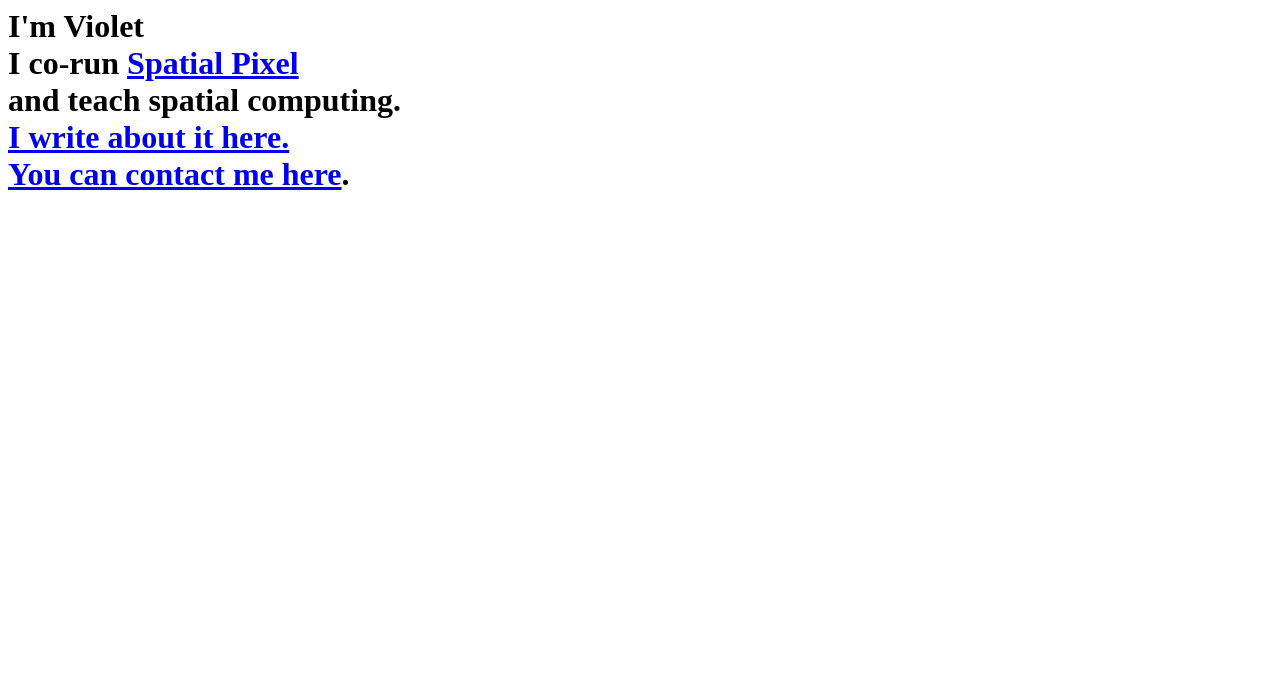
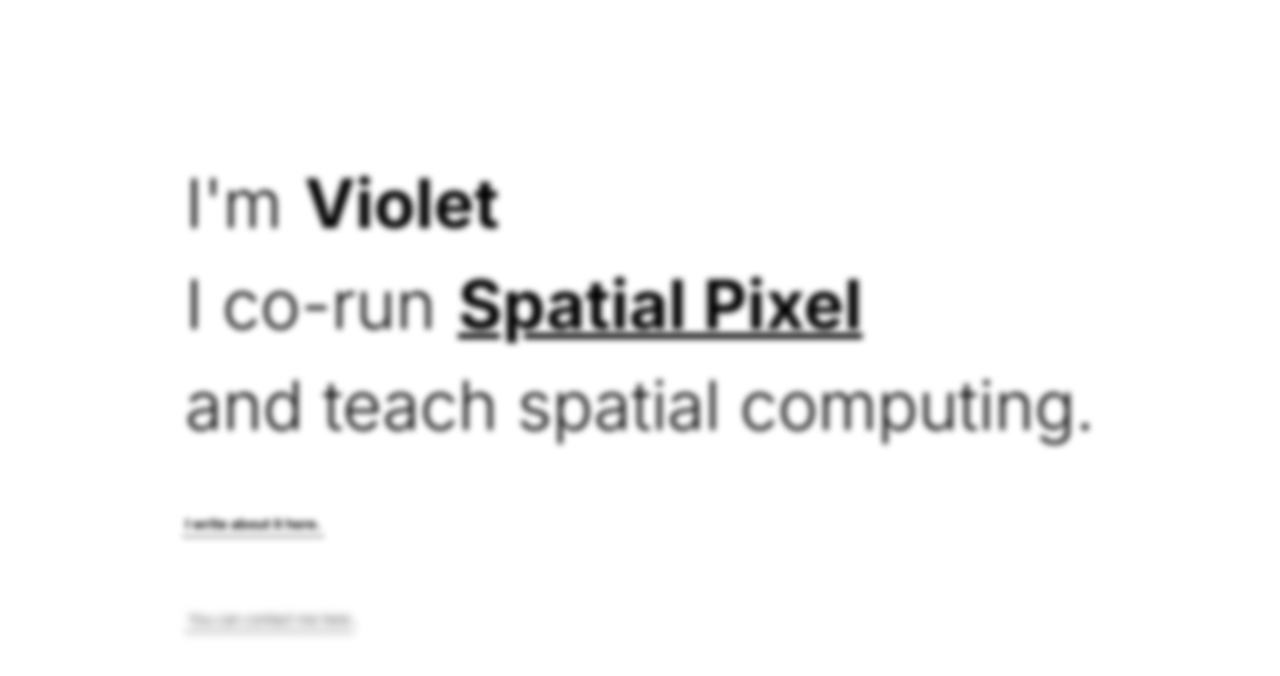
Before and after one commit to violetwhitney/violetwhitneyme, a plain HTML site: page index.html in a window 1280 px wide. Drawn offline with Linux system fonts and the light colour scheme.

Commit message:
Update index.html
linked css

```diff
--- a/index.html
+++ b/index.html
@@ -1,3 +1,17 @@
+<!DOCTYPE html>
+<html lang="en">
+<head>
+  <meta charset="UTF-8">
+  <meta name="viewport" content="width=device-width, initial-scale=1.0">
+  <title>Violet Whitney</title>
+
+  <!-- Link to Google Fonts -->
+  <link href="https://fonts.googleapis.com/css2?family=Inter:wght@300;700&display=swap" rel="stylesheet">
+
+  <!-- Link to the stylesheet -->
+  <link rel="stylesheet" href="style.css">
+</head>
+<body>
   <div class="cursor-circle"></div>
   <main class="blur-effect">
     <h1>
@@ -8,3 +22,8 @@
       <span class="small-text"><a href="https://www.linkedin.com/in/violetwhitney" target="_blank" class="write-link">You can contact me here</a>.</span>
     </h1>
   </main>
+
+  <!-- Optionally link to JavaScript file if needed -->
+  <script src="script.js"></script>
+</body>
+</html>
```
Lines whose indentation alone changed are shown as unchanged.
